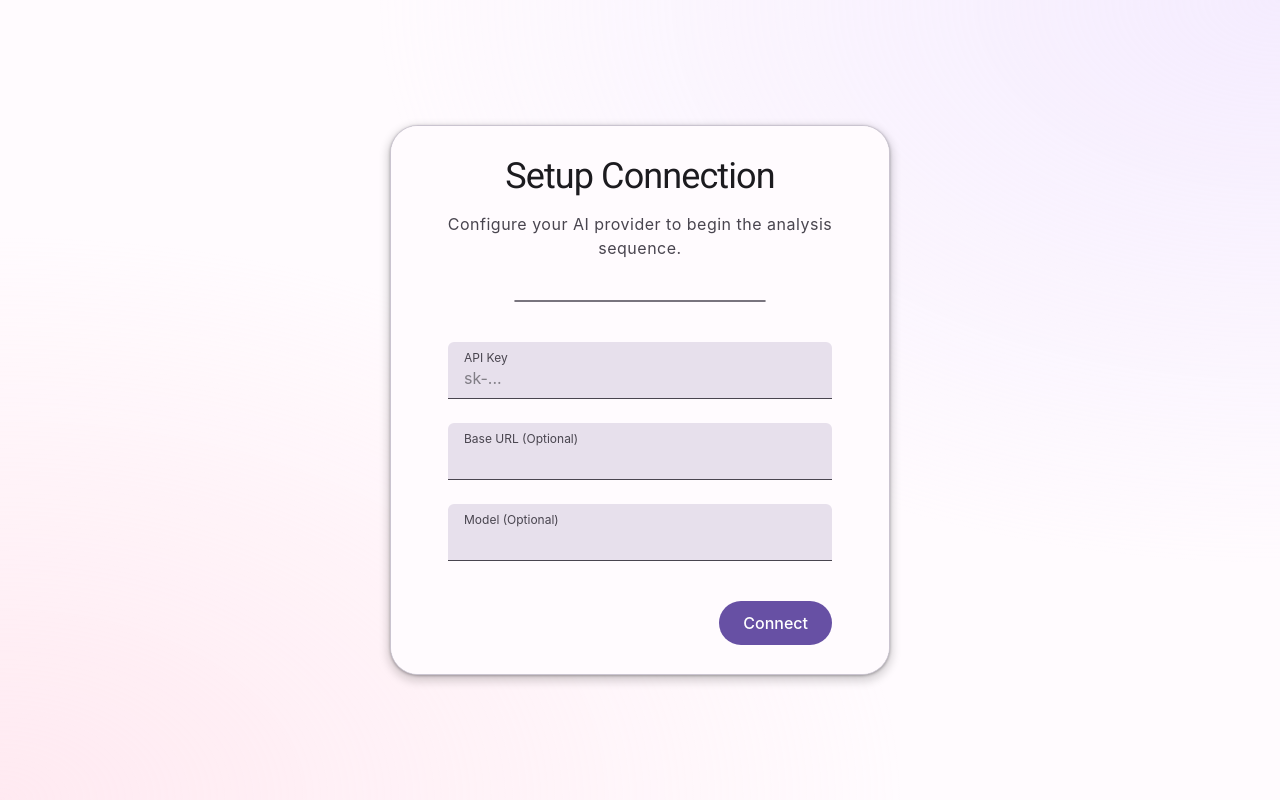
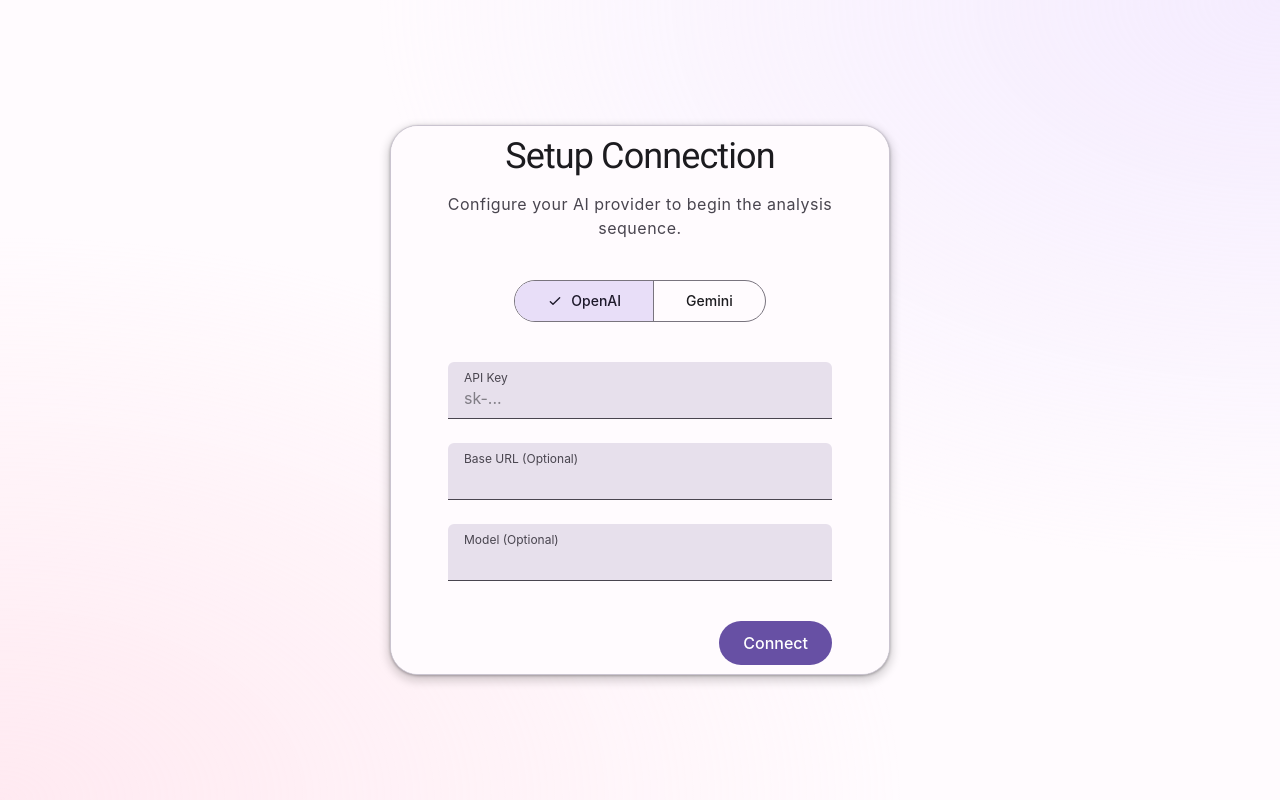
Before and after one commit to Tom6814/AI-BenZi-Detect-JMComic, a Vue app in the folder frontend/: page / in a window 1280 px wide. Built offline with nearby package versions, Linux system fonts and the light colour scheme; no server answers; the HTML template or start-up script is replaced by a standard one; a web font is replaced by a local one.

Commit message:
fix: 添加 shrink-0 修复 Segmented Button 在 flex-col 中因高度不够而坍缩成线的问题

```diff
--- a/frontend/src/components/radar/PhaseInit.vue
+++ b/frontend/src/components/radar/PhaseInit.vue
@@ -73,7 +73,7 @@
 </script>
 
 <template>
-  <div class="flex flex-col items-center justify-center w-full h-full p-8 md:p-12 relative bg-[var(--color-md-sys-surface)]">
+  <div class="flex flex-col items-center justify-center w-full min-h-full overflow-y-auto p-8 md:p-12 relative bg-[var(--color-md-sys-surface)]">
     <div class="text-center mb-10 w-full max-w-lg">
       <h2 class="text-4xl font-normal text-[var(--color-md-sys-on-surface)] mb-4 tracking-tight" style="font-family: 'Google Sans', 'Roboto', sans-serif;">
         Setup Connection
@@ -84,7 +84,7 @@
     </div>
 
     <!-- MD3 Segmented Button (Provider Toggle) -->
-    <div class="flex border border-[var(--color-md-sys-outline)] rounded-full mb-10 overflow-hidden bg-transparent">
+    <div class="flex shrink-0 border border-[var(--color-md-sys-outline)] rounded-full mb-10 overflow-hidden bg-transparent">
       <button
         @click="provider = 'openai'"
         class="px-8 py-2.5 text-sm font-medium transition-colors md-ripple relative z-10"
```
